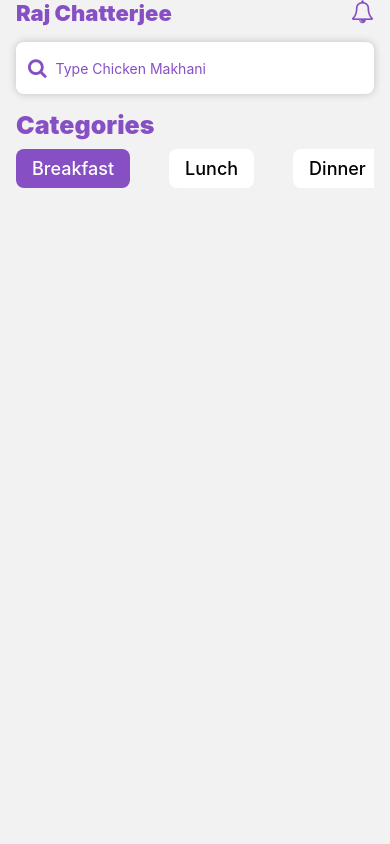
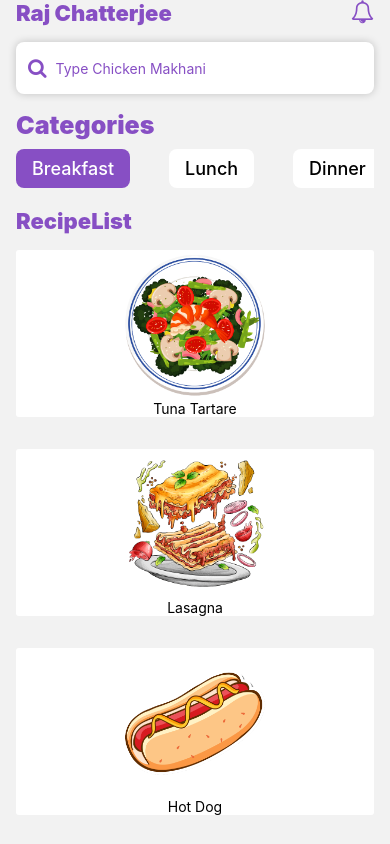
Before and after one commit to rajchatterz/Menu-Raect-Native-App, a React Native app: screen /RecipeList in a window 390 px wide. Shown: the top 844 px of the page. Built offline with nearby package versions, Linux system fonts and the light colour scheme.

Commit message:
start playing with flatlist

```diff
--- a/src/components/Constant.js
+++ b/src/components/Constant.js
@@ -59,7 +59,7 @@ export const recipeList = [
 	{
 		id: "02",
 		name: "Lasagna",
-		image: require("../../assets/images/lasgana.png"),
+		image: require("../../assets/image/lasgana.png"),
 		rating: "3.6",
 		ingredients: [
 			"Lasagna Noodles",
@@ -84,7 +84,7 @@ export const recipeList = [
 	{
 		id: "03",
 		name: "Hot Dog",
-		image: require("../../assets/images/hotdog.png"),
+		image: require("../../assets/image/hotdog.png"),
 		rating: "4.6",
 		ingredients: ["Hot Dog Buns", "Frankfurters", "Ketchup", "Mustard"],
 		time: "40 mins",
@@ -104,7 +104,7 @@ export const recipeList = [
 	{
 		id: "04",
 		name: "Manchurian",
-		image: require("../../assets/images/manchurian.png"),
+		image: require("../../assets/image/manchurian.png"),
 		rating: "3.6",
 		ingredients: ["Cauliflower", "Soy Sauce", "Ginger", "Garlic"],
 		time: "30 mins",
@@ -124,7 +124,7 @@ export const recipeList = [
 	{
 		id: "05",
 		name: "Chicken",
-		image: require("../../assets/images/chicken.png"),
+		image: require("../../assets/image/chicken.png"),
 		rating: "2.2",
 		ingredients: ["Chicken Breasts", "Salt", "Black Pepper", "Olive Oil"],
 		time: "45 mins",
@@ -145,7 +145,7 @@ export const recipeList = [
 	{
 		id: "06",
 		name: "Cupcakes",
-		image: require("../../assets/images/cupcakes.png"),
+		image: require("../../assets/image/cupcakes.png"),
 		rating: "5.0",
 		ingredients: ["Flour", "Sugar", "Eggs", "Butter"],
 		time: "60 mins",
@@ -165,7 +165,7 @@ export const recipeList = [
 	{
 		id: "07",
 		name: "Curry",
-		image: require("../../assets/images/curry.png"),
+		image: require("../../assets/image/curry.png"),
 		rating: "4.8",
 		ingredients: ["Meat", "Curry Powder", "Coconut Milk", "Spices"],
 		time: "55 mins",
@@ -187,7 +187,7 @@ export const recipeList = [
 	{
 		id: "08",
 		name: "Ramen",
-		image: require("../../assets/images/ramen-org.png"),
+		image: require("../../assets/image/ramen-org.png"),
 		rating: "4.2",
 		ingredients: ["Ramen Noodles", "Soy Sauce", "Eggs", "Vegetables"],
 		time: "35 mins",
--- /dev/null
+++ b/src/components/RecipeCard.js
@@ -0,0 +1,17 @@
+import { StyleSheet, Text, View,FlatList, Image } from 'react-native'
+import React from 'react'
+import { recipeList } from './Constant'
+const RecipeCard = () => {
+  return (
+    <View>
+          <FlatList data={recipeList} renderItem={({ item }) => <View style={{ backgroundColor: 'white', elevation: 100, shadowColor: 'white', shadowOpacity: 0.2, shadowRadius: 2, marginVertical: 16, borderRadius: 3, alignItems: 'center' }}>
+              <Image style={{width:150,height:150,resizeMode:'center'}} source={item.image}/>
+              <Text>{ item.name}</Text>
+      </View>}/>
+    </View>
+  )
+}
+
+export default RecipeCard
+
+const styles = StyleSheet.create({})
--- a/src/screen/RecipeList.js
+++ b/src/screen/RecipeList.js
@@ -4,18 +4,19 @@ import Header from '../components/Header'
 import { SafeAreaView } from 'react-native-safe-area-context'
 import SearchFilter from '../components/SearchFilter'
 import Categories from '../components/Categories'
+
+import RecipeCard from '../components/RecipeCard'
 export default function RecipeList() {
   return (
 
         <SafeAreaView style={{flex:1,marginHorizontal:16}}>
           <Header headerText={"Raj Chatterjee"} headerIcon={"bell-o"} />
           <SearchFilter icon="search" placeHolder={"Type Chicken Makhani"} />
-
-          {/* Category Filetr */}
-
-
-            <Categories/>
-
+          <Categories/>
+          <View style={{marginTop:20}}>
+              <Text style={{fontSize:22,fontWeight:'900',color:'#874fc4'}}>RecipeList</Text>
+          </View>
+          <RecipeCard  />
         </SafeAreaView>
 
   )
```
